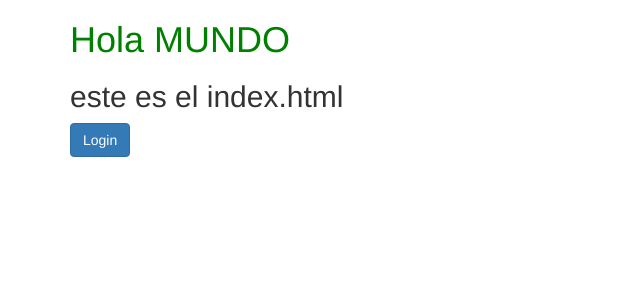
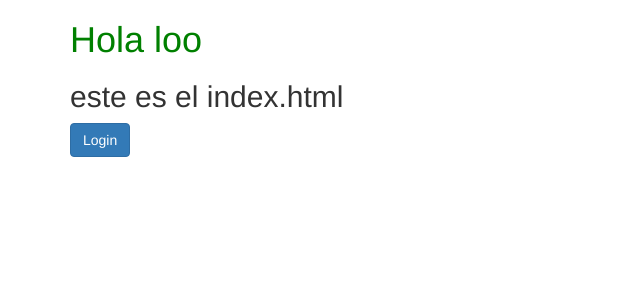
Before and after one commit to 7evert/ClubSis, a Spring Boot app: page / in a window 1280 px wide. Shown: the top 300 px of the page, without its empty margins (0-640 px from the left). Run offline with Spring Boot 4, Linux system fonts and the light colour scheme; some libraries are stand-ins or nearby versions.

Commit message:
hola loo

```diff
--- a/src/main/resources/static/index.html
+++ b/src/main/resources/static/index.html
@@ -9,7 +9,7 @@
 </head>
 <body>
     <div class="container">
-        <h1>Hola MUNDO</h1>
+        <h1>Hola loo</h1>
         <h2>este es el index.html</h2>
         <button class="btn btn-primary">Login</button>
     </div>
--- a/src/main/resources/static/js/app.js
+++ b/src/main/resources/static/js/app.js
@@ -1,3 +1,4 @@
 /**
  * Created by Sebastian on 09-Apr-16.
  */
+asdas
```
